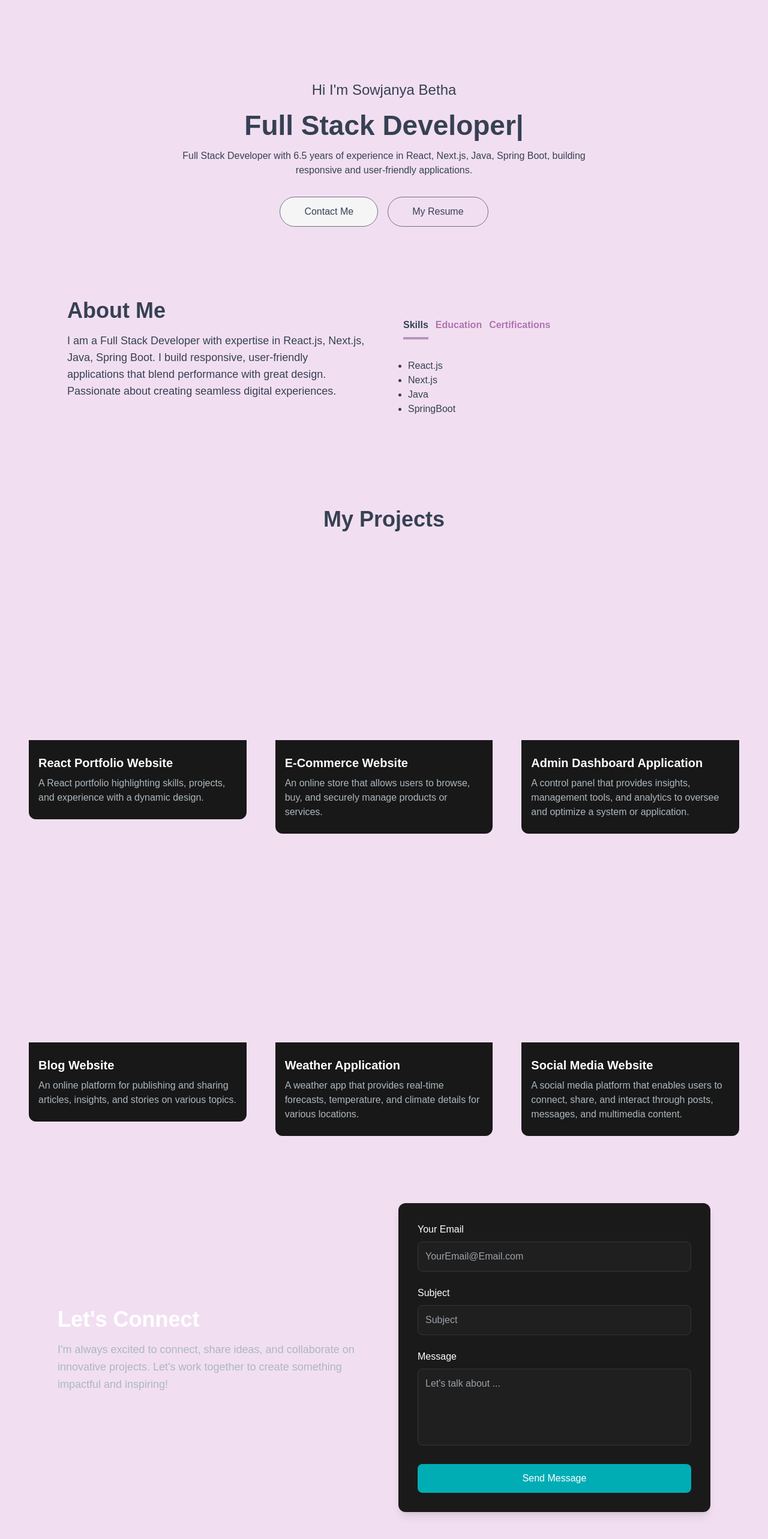
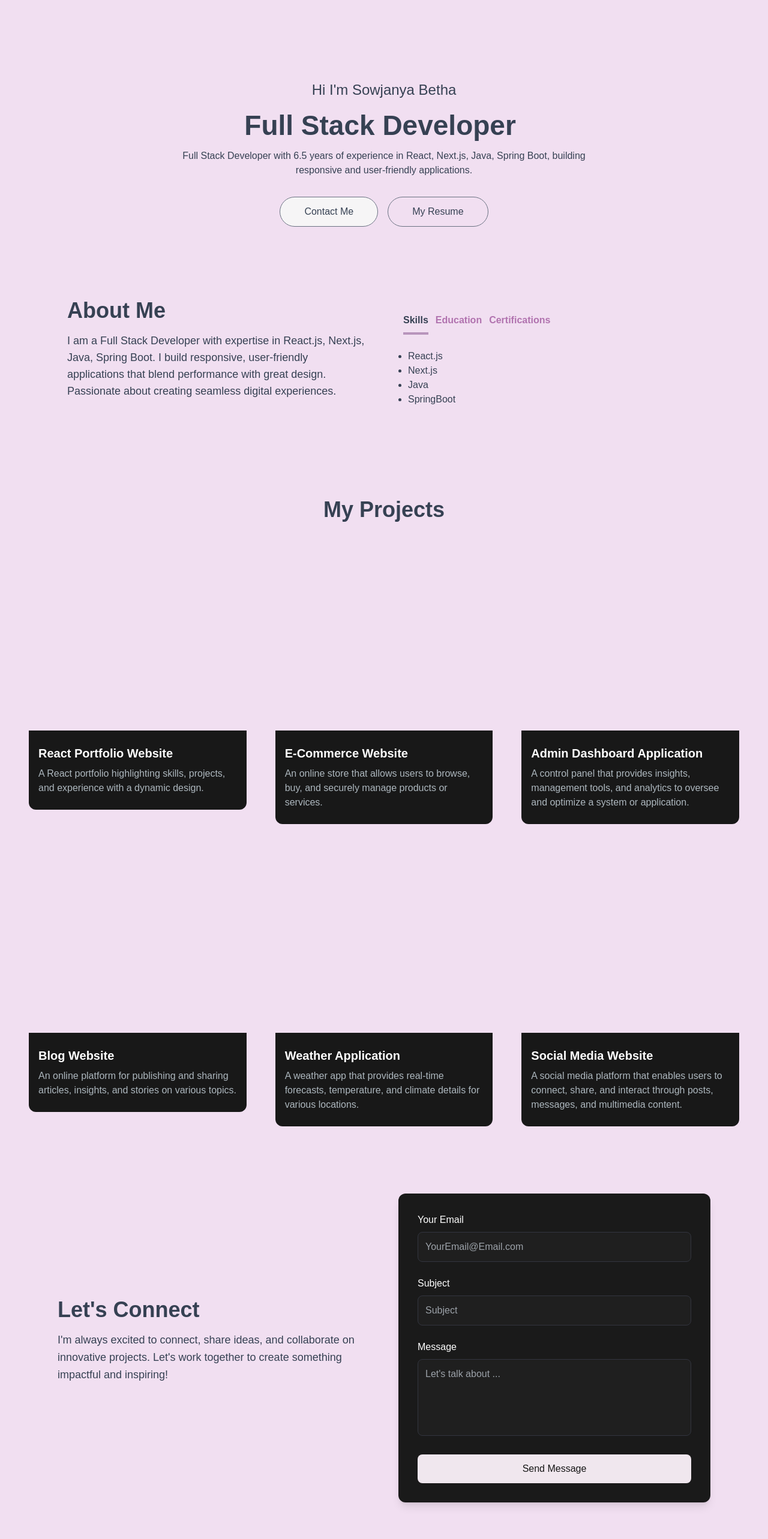
Before and after one commit to sowjanyabetha/portfolio, a Next.js app: page / in a window 1280 px wide. Shown: the part 210-2776 px from the top of the page at 60% size. Built offline with nearby package versions, Linux system fonts and the light colour scheme.

Commit message:
Enhanced theme

```diff
--- a/src/app/components/About.jsx
+++ b/src/app/components/About.jsx
@@ -41,7 +41,7 @@ const About = () => {
                     whileInView={{ opacity: 1, scale: 1 }}
                     transition={{ duration: 0.5}}
                 >
-                <div className="flex flex-row justify-start mt-8">
+                <div className="flex flex-row justify-start mt-6">
                     {TAB_DATA.map(({id, title}) => (
                         <button key={id} onClick={() => handleTabChange(id)}>
                             <p className={`mr-3 font-semibold cursor-pointer hover:text-gray-700 ${
@@ -56,7 +56,7 @@ const About = () => {
                         </button>
                     ))}
                 </div>
-                <div className="mt-8">
+                <div className="mt-6">
                     <ul className="list-disc pl-2">
                         {TAB_DATA.find((t) => t.id === tab)?.content.map(
                             (item, index) => (
--- a/src/app/components/Contact.jsx
+++ b/src/app/components/Contact.jsx
@@ -9,10 +9,10 @@ const Contact = () => {
             className="container mx-auto px-6 md:px-12 lg:px-24 py-24">
             <div className="grid md:grid-cols-2 gap-12 items-center">
                 <div>
-                    <h2 className="text-3xl md:text-4xl font-bold text-white mb-4">
+                    <h2 className="text-3xl md:text-4xl font-bold text-gray-700 mb-4">
                         Let's Connect
                     </h2>
-                    <p className="text-[#adb7be] text-lg mb-6 leading-relaxed">I'm always excited to connect, share ideas, and collaborate on
+                    <p className="text-gray-700 text-lg mb-6 leading-relaxed">I'm always excited to connect, share ideas, and collaborate on
                         innovative projects. Let's work together to create something impactful and inspiring!
                     </p>
                     <div className="flex gap-4">
@@ -50,7 +50,7 @@ const Contact = () => {
                                 placeholder="YourEmail@Email.com"
                                 autoComplete="off"
                                 className="w-full p-3 rounded-lg bg-[#1f1f1f] border border-[#33353f]
-                                text-white placeholder-[#9ca2a9] focus:ring-2 focus:ring-[#00adb5] focus:outline-none transition-all duration-300"
+                                text-white placeholder-[#9ca2a9] focus:ring-2 focus:ring-[#f4caeb] focus:outline-none transition-all duration-300"
                                 />
                         </div>
 
@@ -67,7 +67,7 @@ const Contact = () => {
                                 placeholder="Subject"
                                 autoComplete="off"
                                 className="w-full p-3 rounded-lg bg-[#1f1f1f] border border-[#33353f]
-                                text-white placeholder-[#9ca2a9] focus:ring-2 focus:ring-[#00adb5] focus:outline-none transition-all duration-300"
+                                text-white placeholder-[#9ca2a9] focus:ring-2 focus:ring-[#f4caeb] focus:outline-none transition-all duration-300"
                                 />
                         </div>
 
@@ -82,11 +82,11 @@ const Contact = () => {
                                 required
                                 placeholder="Let's talk about ..."
                                 className="w-full p-3 rounded-lg bg-[#1f1f1f] border border-[#33353f] h-32 resize-none
-                                text-white placeholder-[#9ca2a9] focus:ring-2 focus:ring-[#00adb5] focus:outline-none transition-all duration-300"
+                                text-white placeholder-[#9ca2a9] focus:ring-2 focus:ring-[#f4caeb] focus:outline-none transition-all duration-300"
                                 />
                         </div>
-                        <button type="submit" className="w-full bg-[#00adb5] hover:bg-[#008188]
-                        text-white font-medium py-3 rounded-lg transition-all duration-300 cursor-pointer">
+                        <button type="submit" className="w-full bg-[#f0e7ee] hover:bg-[#f0e7ee]
+                        text-grey-700 font-medium py-3 rounded-lg transition-all duration-300 cursor-pointer">
                             Send Message
                         </button>
                     </form>
```
